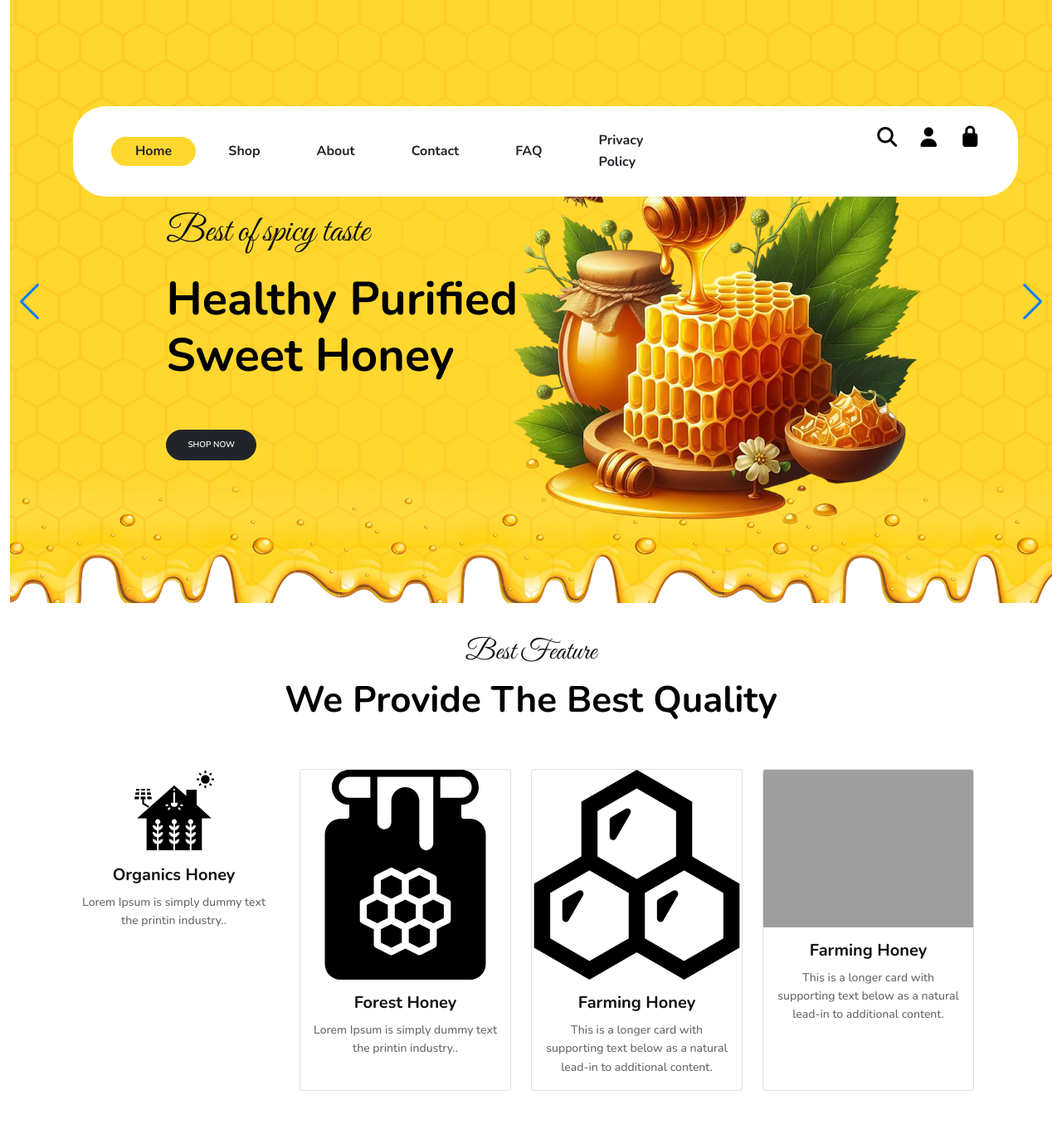
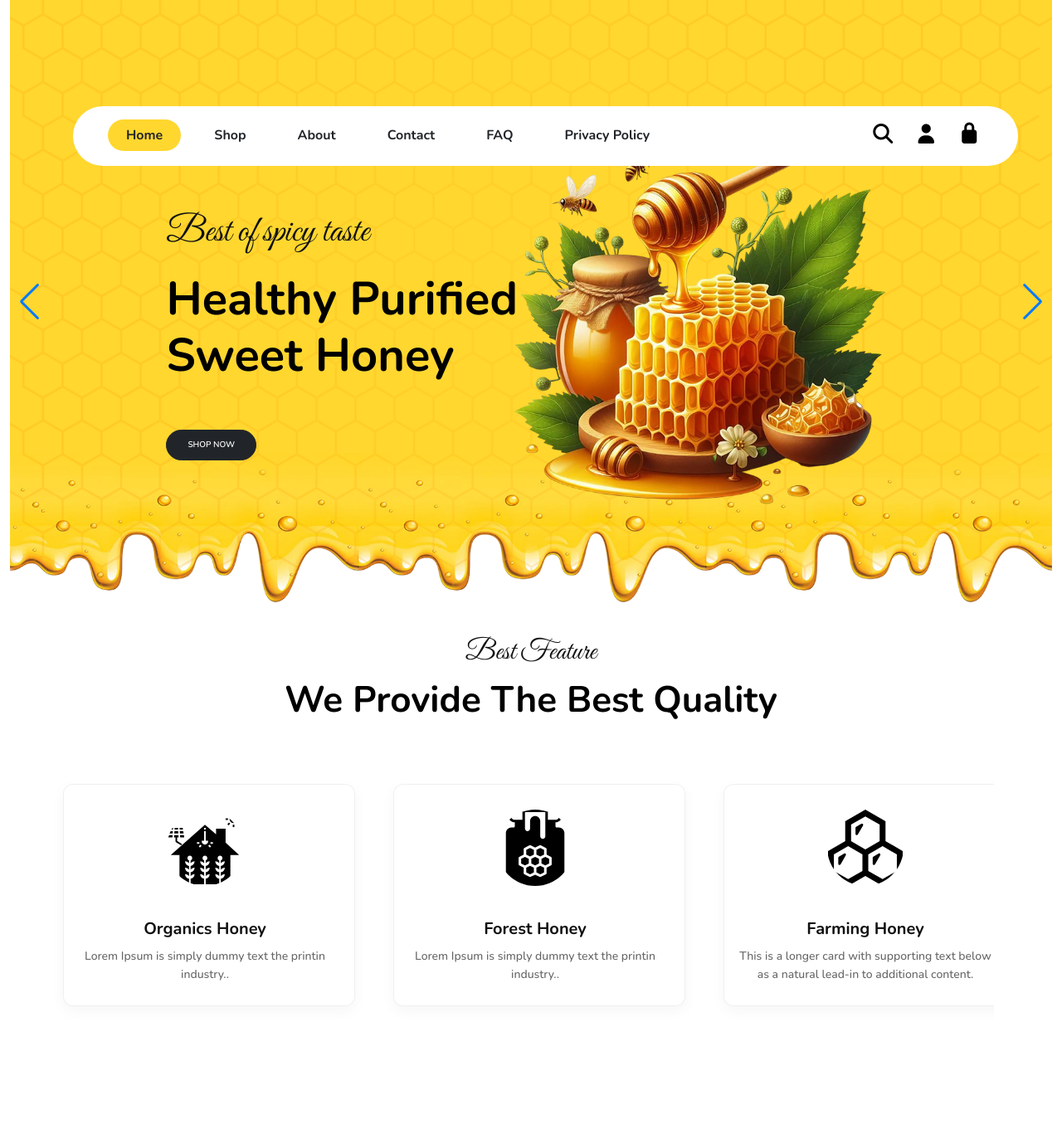
Before and after one commit to AhadAhmed56/HoneyPot, a PHP site: page / in a window 1280 px wide. Shown: the whole page at 83% size. After the commit the page ends 1213 px from the top, so only its background shows below. Run offline with PHP 8.4, Linux system fonts and the light colour scheme; some libraries are stand-ins or nearby versions; grey boxes are pictures that could not be loaded.

Commit message:
Refactor header layout and styles; add money card component with hover effects

```diff
--- a/assets/css/style.css
+++ b/assets/css/style.css
@@ -33,7 +33,6 @@ img {
   height: auto;
   display: block;
 }
-
 header {
   position: absolute;
   top: 0;
@@ -43,56 +42,39 @@ header {
   background: white;
   margin: 128px 88px;
   border-radius: 40px;
-  padding: 24px 29px;
+  padding: 20px 30px;
 }
 
-.main-wrapper {
-  position: relative;
-  padding-top: 100px;
-  padding-bottom: 100px;
+/* NAV */
+.navBar ul {
+  display: flex;
+  justify-content: center;
+  align-items: center;
+  gap: 18px;
 }
 
-header .image {
-  height: 100px;
-  width: 100px;
-  text-align: center;
-}
-
-header nav ul {
-  display: flex;
-  gap: 30px;
-
-}
-
-header .navBar ul li {
+/* NAV ITEMS */
+.navBar ul li {
   list-style: none;
 }
 
-li.nav-item a {
-  display: block;
-  padding: 5px 29px;
-  list-style: none;
-  transition: all 0.3s ease;
-  border-radius: 44px;
-  margin: 0 5px;
-  font-family: nunito, sans-serif;
-  font-weight: bold;
-  text-decoration: none;
+.navBar ul li a {
+  padding: 8px 22px;
+  border-radius: 40px;
+  font-weight: 700;
+  transition: 0.3s ease;
 }
 
-header ul li.nav-item a:hover {
+.navBar ul li a:hover,
+.navBar ul li a.active {
   background-color: #ffd72f;
 }
 
-header ul li a.active {
-  background-color: #ffd72f;
-}
-
-header .icons a {
+/* ICONS */
+.icons a {
   font-size: 20px;
-  display: block;
-  padding: 0;
-  margin: 0;
+  margin-left: 18px;
+  color: #000;
 }
 
 /* banner */
@@ -253,3 +235,52 @@ header .image {
   font-weight: 500;
   color: rgb(102, 102, 102);
 }
+
+/* Feature cards (money-card) styling to match screenshot */
+.money-card{
+  background: #fff;
+  border: 1px solid rgba(0,0,0,0.06);
+  border-radius: 12px;
+  padding: 24px 10px 9px 0px;
+  display: flex;
+  /* flex-direction: column; */
+  align-items: center;
+  justify-content: flex-start;
+  transition: transform 0.28s ease, box-shadow 0.28s ease;
+  box-shadow: 0 6px 18px rgba(17,17,17,0.04);
+}
+
+.money-card:hover{
+  transform: translateY(-8px);
+  box-shadow: 0 18px 40px rgba(17,17,17,0.08);
+}
+
+.money-card .svg-img{
+  width: 92px;
+  height: 92px;
+  margin: 6px auto 18px auto;
+  display: block;
+  /* padding: 12px; */
+  background: linear-gradient(180deg,#fff 0%, #fff 60%);
+  border-radius: 50%;
+}
+.card-sec .card-body h5{
+  margin-top: 6px;
+}
+
+.cards{
+  display: flex;
+  gap: 22px;
+  overflow-x: auto;
+  padding: 18px 6px;
+  flex-wrap: nowrap;
+}
+.cards::-webkit-scrollbar{
+  height: 6px;
+   background: rgba(0,0,0,0.12);
+  border-radius: 6px;
+}
+.cards::-webkit-scrollbar-thumb{
+  background: rgba(0,0,0,0.20);
+  border-radius: 6px;
+}
--- a/index.html
+++ b/index.html
@@ -19,48 +19,35 @@
     <!-- header -->
   <header>
   <div class="container">
-            <div class="row">
+    <div class="row align-items-center">
+
+      <!-- NAV -->
       <div class="col-lg-8">
-                    <div class="navBar">
-                        <ul>
-                            <li class="nav-item ">
-                                <a class=" text-dark active" href="#">Home</a>
-                            </li>
-                            <li class="nav-item">
-                                <a class=" text-dark " href="#">Shop</a>
-                            </li>
-                            <li class="nav-item">
-                                <a class=" text-dark" href="#">About</a>
-                            </li>
-                            <li class="nav-item">
-                                <a class=" text-dark" href="#">Contact</a>
-                            </li>
-                            <li class="nav-item">
-                                <a class=" text-dark" href="#">FAQ</a>
-                            </li>
-                            <li class="nav-item">
-                                <a class=" text-dark" href="#">Privacy Policy</a>
-                            </li>
+        <nav class="navBar">
+          <ul class="mb-0">
+            <li class="nav-item"><a class="active" href="#">Home</a></li>
+            <li class="nav-item"><a href="#">Shop</a></li>
+            <li class="nav-item"><a href="#">About</a></li>
+            <li class="nav-item"><a href="#">Contact</a></li>
+            <li class="nav-item"><a href="#">FAQ</a></li>
+            <li class="nav-item"><a href="#">Privacy Policy</a></li>
           </ul>
+        </nav>
       </div>
-                </div>
-                <div class="col-lg-4">
-                    <div class="d-flex justify-content-end align-items-center mt-3 mt-lg-0">
-                        <div class="icons">
-                            <a href="#" class=" text-dark me-3"><i class="fas fa-search"></i></a>
-                        </div>
-                        <div class="icons">
-                            <a href="#" class=" text-dark me-3"><i class="fas fa-user"></i></a>
-                        </div>
-                        <div class="icons">
-                            <a href="#" class=" text-dark"><i class="fas fa-lock"></i></a>
-                        </div>
-                    </div>
-                </div>
+
+      <!-- ICONS -->
+      <div class="col-lg-4 d-flex justify-content-end">
+        <div class="icons d-flex align-items-center">
+          <a href="#"><i class="fas fa-search"></i></a>
+          <a href="#"><i class="fas fa-user"></i></a>
+          <a href="#"><i class="fas fa-lock"></i></a>
         </div>
       </div>
 
+    </div>
+  </div>
 </header>
+
     <!-- end-header -->
     <section class="Banner-sec">
         <div class="container-fluid">
@@ -70,8 +57,8 @@
                     <div class="swiper mySwiper Content-img">
                         <div class="swiper-wrapper">
                             <!-- Slide 1 -->
-                            <div class="swiper-slide position-relative">
-                                <img src="/assets/images/main-banner-1.png" alt="" class="img-fluid w-100 slide-img">
+                            <div class="swiper-slide position-relative ">
+                                <img src="/assets/images/main-banner-1.png" alt="banner-image" >
                                 <!-- Text overlay -->
                                 <div class="slide-content">
                                     <h4 class="slide-fade">Best of spicy taste</h4>
@@ -85,7 +72,7 @@
                             </div>
                             <!-- Slide 2 -->
                             <div class="swiper-slide position-relative">
-                                <img src="/assets/images/main-banner-2.png" alt="" class="img-fluid w-100 slide-img">
+                                <img src="/assets/images/main-banner-2.png" alt="banner-image" >
                                 <!-- Text overlay -->
                                 <div class="slide-content">
                                     <h4 class="slide-fade">Best of spicy taste</h4>
@@ -120,26 +107,28 @@
                 </div>
             </div>
             <div class="row">
-                <div class="row row-cols-1 row-cols-md-3 g-4">
-                    <div class="col-lg-3">
-                         <img src="farming-garden-indoor-svgrepo-com.svg" class="svg-img" alt="">
+                <div class="row row-cols-1 row-cols-md-3 g-4 cards">
+                    <div class="col-lg-4">
+                        <div class="card h-100 money-card">
+                             <img src="/assets/images/farming-garden-indoor-svgrepo-com.svg" class="svg-img" alt="">
                         <div class="card-body">
                             <h5 class="card-title">Organics Honey</h5>
                             <p class="card-text">Lorem Ipsum is simply dummy text the printin industry..</p>
                         </div>
                         </div>
-                    <div class="col-lg-3">
-                        <div class="card h-100">
-                            <img src="/assets/images/honey-svgrepo-com.svg" class="card-img-top" alt="...">
+                    </div>
+                    <div class="col-lg-4">
+                        <div class="card h-100 money-card">
+                            <img src="/assets/images/honey-svgrepo-com.svg" class="svg-img" alt="...">
                             <div class="card-body">
                                 <h5 class="card-title">Forest Honey</h5>
                                 <p class="card-text">Lorem Ipsum is simply dummy text the printin industry..</p>
                             </div>
                         </div>
                     </div>
-                    <div class="col-lg-3">
-                        <div class="card h-100">
-                            <img src="/assets/images/honey-4-svgrepo-com.svg" class="card-img-top" alt="...">
+                    <div class="col-lg-4">
+                        <div class="card h-100 money-card">
+                            <img src="/assets/images/honey-4-svgrepo-com.svg" class="svg-img" alt="...">
                             <div class="card-body">
                                 <h5 class="card-title">Farming Honey</h5>
                                 <p class="card-text">This is a longer card with supporting text below as a natural
@@ -147,9 +136,9 @@
                             </div>
                         </div>
                     </div>
-                    <div class="col-lg-3">
-                        <div class="card h-100">
-                            <img src="..." class="card-img-top" alt="...">
+                    <div class="col-lg-4">
+                        <div class="card h-100 money-card">
+                            <img src="/assets/images/honey-svgrepo-com.svg" class="svg-img" alt="...">
                             <div class="card-body">
                                 <h5 class="card-title">Farming Honey</h5>
                                 <p class="card-text">This is a longer card with supporting text below as a natural
@@ -157,6 +146,7 @@
                             </div>
                         </div>
                     </div>
+
 
                 </div>
             </div>
```
Lines whose indentation alone changed are shown as unchanged.
